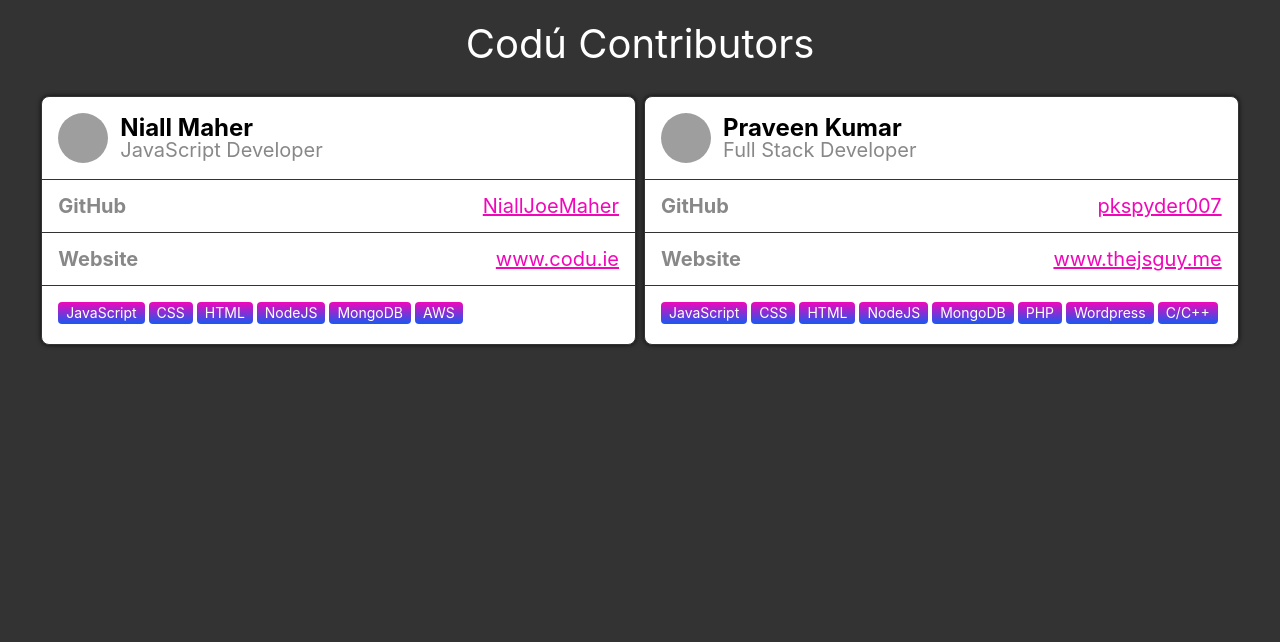
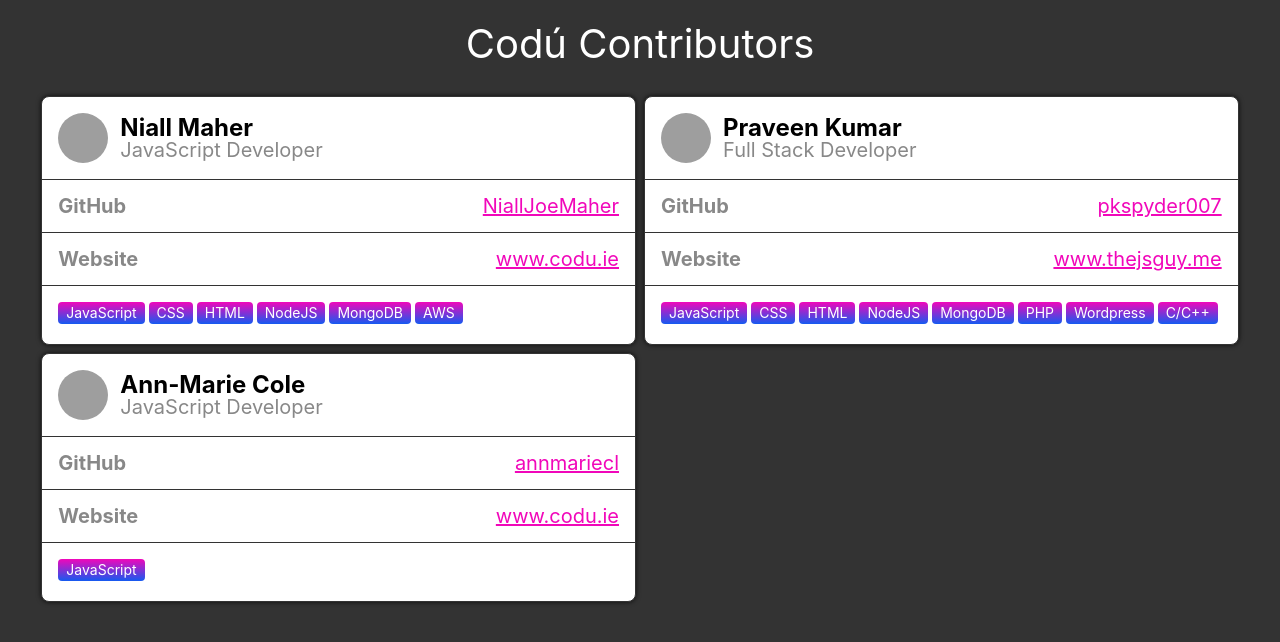
Before and after one commit to codu-code/contributors, a React (Create React App) app: page / in a window 1280 px wide. Shown: the top 642 px of the page. Built offline with nearby package versions, Linux system fonts and the light colour scheme; grey boxes are pictures that could not be loaded.

Commit message:
Adding my name

```diff
--- a/src/contributors.js
+++ b/src/contributors.js
@@ -1,18 +1,35 @@
 export default [
-    {
-        id: "1123abc",
-        name: "Niall Maher",
-        title: "JavaScript Developer",
-        username: "NiallJoeMaher",
-        website: "www.codu.ie",
-        skills: ["JavaScript", "CSS", "HTML", "NodeJS", "MongoDB", "AWS"]
-    },
-    {
-        id: "0181i762",
-        name: "Praveen Kumar",
-        title: "Full Stack Developer",
-        username: "pkspyder007",
-        website: "www.thejsguy.me",
-        skills: ["JavaScript", "CSS", "HTML", "NodeJS", "MongoDB", "PHP","Wordpress", "C/C++"]
-    }
+  {
+    id: '1123abc',
+    name: 'Niall Maher',
+    title: 'JavaScript Developer',
+    username: 'NiallJoeMaher',
+    website: 'www.codu.ie',
+    skills: ['JavaScript', 'CSS', 'HTML', 'NodeJS', 'MongoDB', 'AWS'],
+  },
+  {
+    id: '0181i762',
+    name: 'Praveen Kumar',
+    title: 'Full Stack Developer',
+    username: 'pkspyder007',
+    website: 'www.thejsguy.me',
+    skills: [
+      'JavaScript',
+      'CSS',
+      'HTML',
+      'NodeJS',
+      'MongoDB',
+      'PHP',
+      'Wordpress',
+      'C/C++',
+    ],
+  },
+  {
+    id: 'amc1234',
+    name: 'Ann-Marie Cole',
+    title: 'JavaScript Developer',
+    username: 'annmariecl',
+    website: 'www.codu.ie',
+    skills: ['JavaScript'],
+  },
 ];
```
